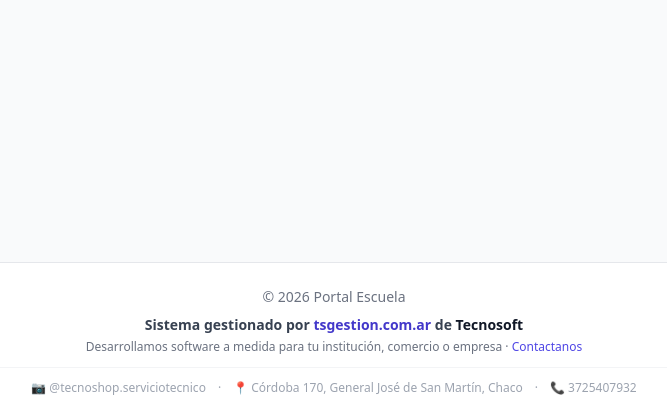
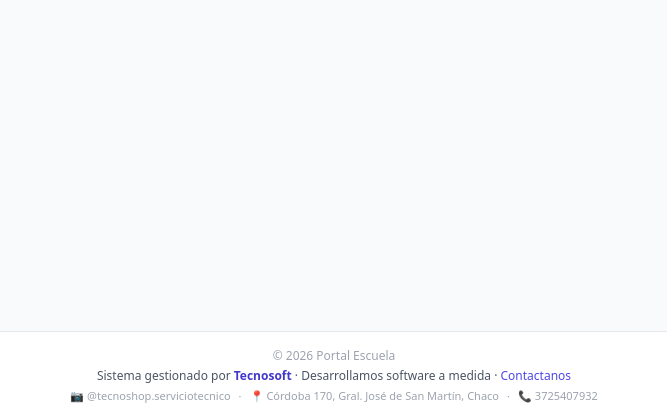
Before and after one commit to envermm-sudo/escuela, a Django app: page /desuscribirme/1/ in a window 1280 px wide. Shown: the part 380-800 px from the top of the page, without its empty margins (306-973 px from the left). Run offline with Django 5.2, Linux system fonts and the light colour scheme; data that the repository does not hold is empty; some libraries are stand-ins or nearby versions.

Commit message:
Compactar pie de pagina y enlazar Contactanos al Instagram

```diff
--- a/comunicacion/templates/_footer_tecnosoft.html
+++ b/comunicacion/templates/_footer_tecnosoft.html
@@ -1,25 +1,18 @@
-<footer class="mt-10 border-t border-gray-200 bg-white">
-  <div class="max-w-6xl mx-auto px-4 py-6 text-center">
-    <div class="text-sm text-gray-500 mb-2">
-      © {% now "Y" %} {{ config.nombre_escuela|default:"Portal Escuela" }}
-      {% if config.email_contacto %} · {{ config.email_contacto }}{% endif %}
+<footer class="mt-8 border-t border-gray-200 bg-white">
+  <div class="max-w-6xl mx-auto px-4 py-4 text-center space-y-1">
+    <div class="text-xs text-gray-400">
+      © {% now "Y" %} {{ config.nombre_escuela|default:"Portal Escuela" }}{% if config.email_contacto %} · {{ config.email_contacto }}{% endif %}
     </div>
-    <div class="text-sm text-gray-700 font-bold mb-1">
-      Sistema gestionado por <a href="https://tsgestion.com.ar" target="_blank" rel="noopener" class="text-indigo-700 hover:underline">tsgestion.com.ar</a> de <span class="text-gray-900">Tecnosoft</span>
+    <div class="text-xs text-gray-600">
+      Sistema gestionado por <a href="https://tsgestion.com.ar" target="_blank" rel="noopener" class="text-indigo-700 font-semibold hover:underline">Tecnosoft</a> · Desarrollamos software a medida ·
+      <a href="https://instagram.com/tecnoshop.serviciotecnico" target="_blank" rel="noopener" class="text-indigo-600 font-medium hover:underline">Contactanos</a>
     </div>
-    <div class="text-xs text-gray-500">
-      Desarrollamos software a medida para tu institución, comercio o empresa · <a href="https://tsgestion.com.ar" target="_blank" rel="noopener" class="text-indigo-600 hover:underline font-medium">Contactanos</a>
-    </div>
-    <div class="mt-3 pt-3 border-t border-gray-100 text-xs text-gray-400 flex flex-col sm:flex-row items-center justify-center gap-x-3 gap-y-1">
-      <a href="https://instagram.com/tecnoshop.serviciotecnico" target="_blank" rel="noopener" class="hover:text-indigo-500">
-        📷 @tecnoshop.serviciotecnico
-      </a>
-      <span class="hidden sm:inline">·</span>
-      <span>📍 Córdoba 170, General José de San Martín, Chaco</span>
-      <span class="hidden sm:inline">·</span>
-      <a href="tel:+543725407932" class="hover:text-indigo-500">
-        📞 3725407932
-      </a>
+    <div class="text-[11px] text-gray-400 flex flex-wrap items-center justify-center gap-x-2">
+      <a href="https://instagram.com/tecnoshop.serviciotecnico" target="_blank" rel="noopener" class="hover:text-indigo-500">📷 @tecnoshop.serviciotecnico</a>
+      <span>·</span>
+      <span>📍 Córdoba 170, Gral. José de San Martín, Chaco</span>
+      <span>·</span>
+      <a href="tel:+543725407932" class="hover:text-indigo-500">📞 3725407932</a>
     </div>
   </div>
 </footer>
```
